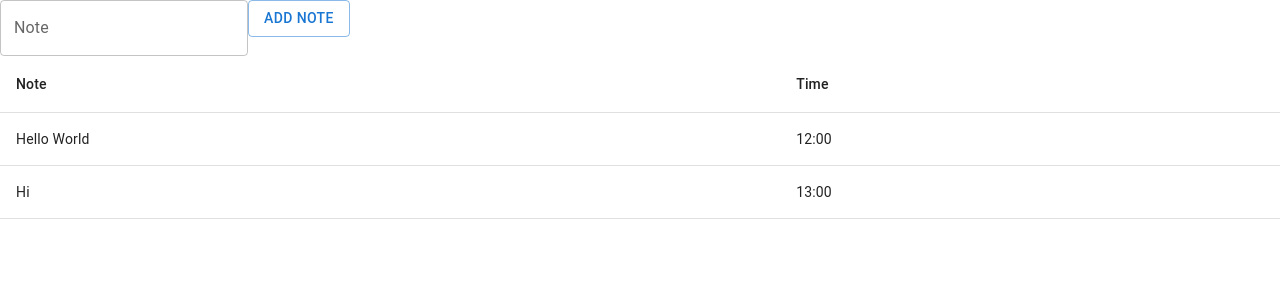
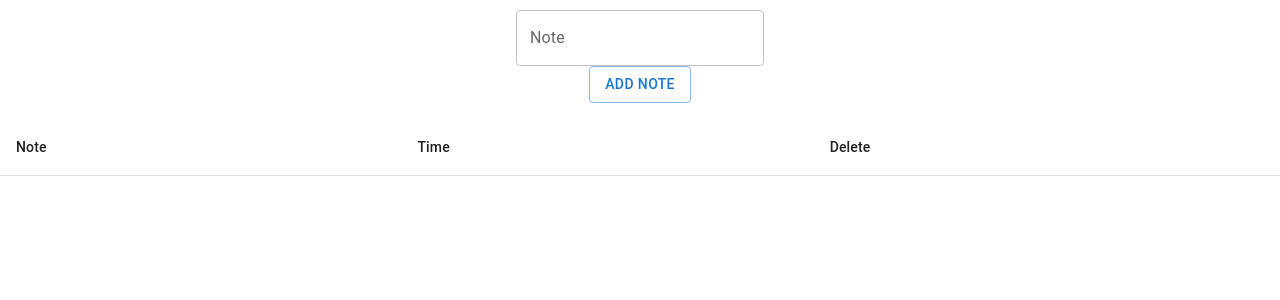
Before and after one commit to UnrealDev16/react-todo, a React (Create React App) app: page / in a window 1280 px wide. Shown: the top 300 px of the page. Built offline with nearby package versions, Linux system fonts and the light colour scheme.

Commit message:
Able to add Notes

```diff
--- a/src/App.css
+++ b/src/App.css
@@ -1,14 +1,10 @@
-.text-block{
-    width: 300px;
-    height: 100px;
-    background-color: rgb(53, 45, 45);
+.input-container {
     display: flex;
     justify-content: center;
-    align-items: center;
+    margin-bottom: 16px;
+    margin-top: 10px;
 }
 
-.text-block h1 {
-    color: white;
+#Add{
     display: flex;
-    justify-content: center;
 }
--- a/src/App.js
+++ b/src/App.js
@@ -1,19 +1,48 @@
+import { alpha } from '@mui/material';
 import React,{useState} from 'react'
 import './App.css';
 import Tsks from './Components/Tasks';
 const core = require("@mui/material")
 
 function App() {
+
+  let date = new Date()
+
   const [notes, setNotes] = useState([
-    { task: 'Hello World', time: '12:00' },
-    { task: 'Hi', time: '13:00' },
   ]);
+
+  function clearText(){
+    document.getElementById("note-text").value = "";
+  }
+
+  function AddNote() {
+    const noteInput = document.getElementById('note-text');
+    if (noteInput.value.trim() !== '') {
+      setNotes([...notes, { task: noteInput.value, time: date.getHours() + ":" + date.getMinutes() + ":" + date.getSeconds()}]);
+      setTimeout(clearText,0)
+    }
+  }
+
+  function handleKeyUp(event) {
+    if (event.keyCode === 13) {
+      AddNote();
+      setTimeout(clearText,0)
+    }
+  }
+
+  document.addEventListener('keyup', handleKeyUp);
 
   return (
     <div className="App">
-      <core.TextField variant="outlined" label="Note" type="text" />
-      <core.Button variant="outlined">Add Note</core.Button>
-      <Tsks notes={notes} />
+      <div className="input-container">
+        <center>
+          <core.TextField id="note-text" variant="outlined" label="Note" type="text" />
+          <core.Button variant="outlined" onClick={AddNote} id={"Add"}>
+            Add Note
+          </core.Button>
+        </center>
+      </div>
+      <Tsks className={"tsks"} notes={notes} />
     </div>
   );
 }
--- a/src/Components/Tasks.js
+++ b/src/Components/Tasks.js
@@ -14,6 +14,7 @@ function Tsks(props){
               <core.TableRow>
                 <core.TableCell>Note</core.TableCell>
                 <core.TableCell>Time</core.TableCell>
+                <core.TableCell>Delete</core.TableCell>
               </core.TableRow>
             </core.TableHead>
             <core.TableBody>
@@ -22,6 +23,7 @@ function Tsks(props){
                   <core.TableRow key={index}>
                     <core.TableCell>{note.task}</core.TableCell>
                     <core.TableCell>{note.time}</core.TableCell>
+                    <core.Button>Delete</core.Button>
                   </core.TableRow>
                 );
               })}
```
